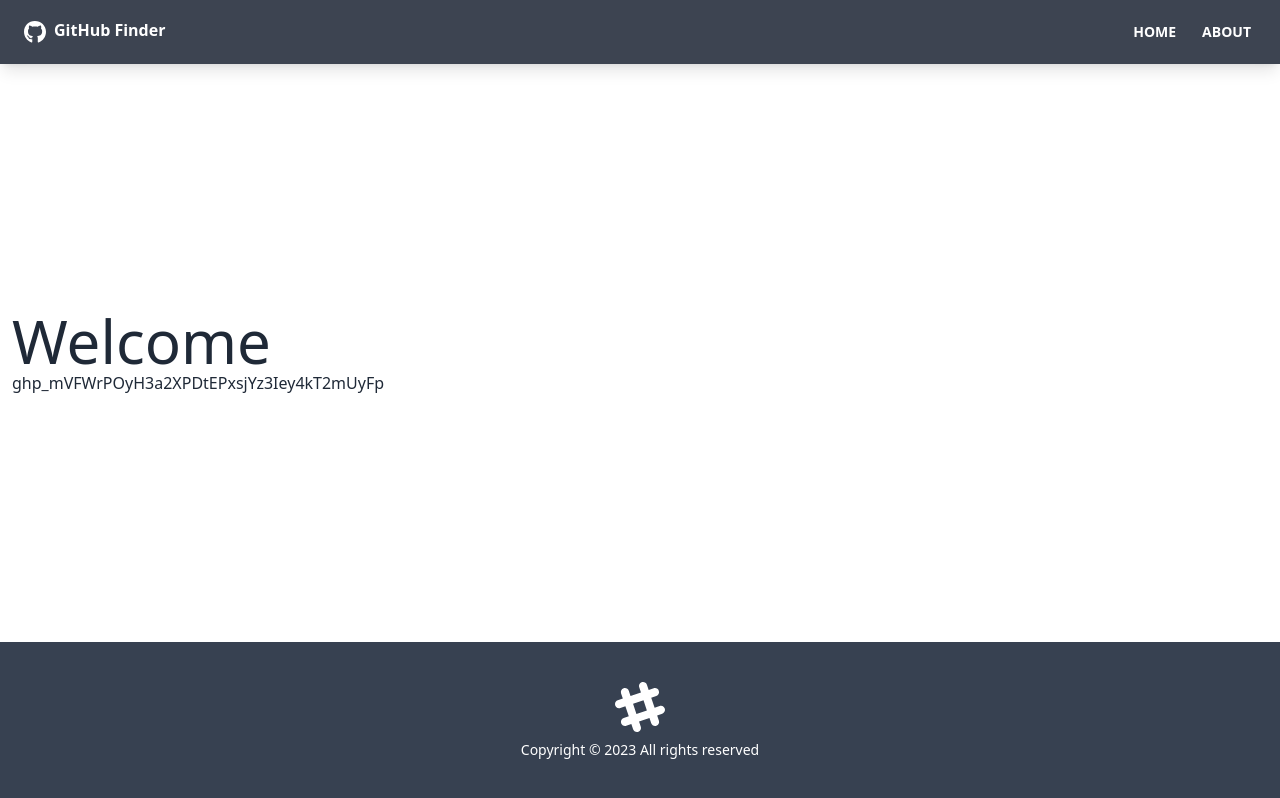
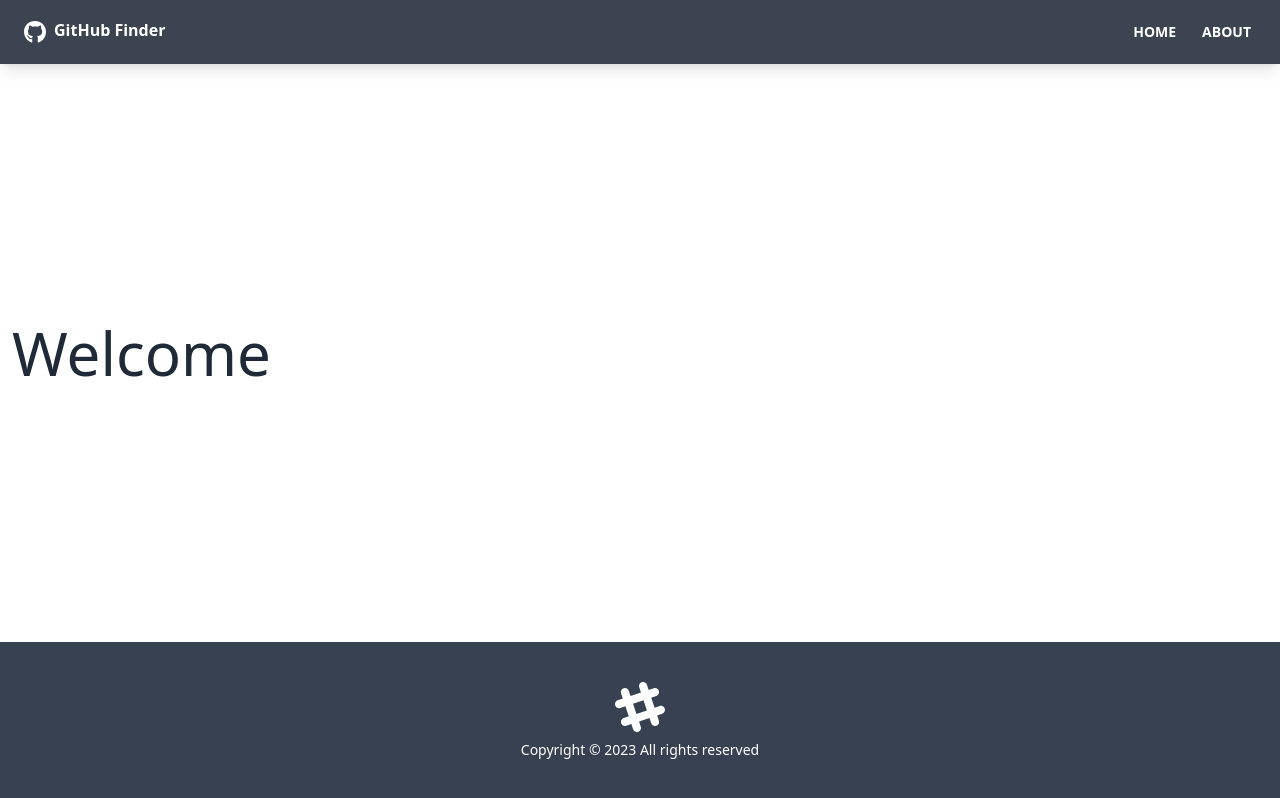
Before and after one commit to Michael-Wilburn/github-finder, a React (Create React App) app: page / in a window 1280 px wide. Built offline with nearby package versions, Linux system fonts and the light colour scheme; the HTML template or start-up script is replaced by a standard one.

Commit message:
Revert "Adding custom enviroment variables"
This reverts commit 31cb10666c23793ef6da232986b8ba9aecd51fa1.

```diff
--- a/src/pages/Home.jsx
+++ b/src/pages/Home.jsx
@@ -2,7 +2,6 @@ export default function Home() {
     return(
         <div>
             <h1 className="text-6xl">Welcome</h1>
-            {process.env.REACT_APP_GITHUB_TOKEN}
         </div>
     )
 }
```
Also changed, not shown: 1 other file (tests, documents, lock files or other folders).
